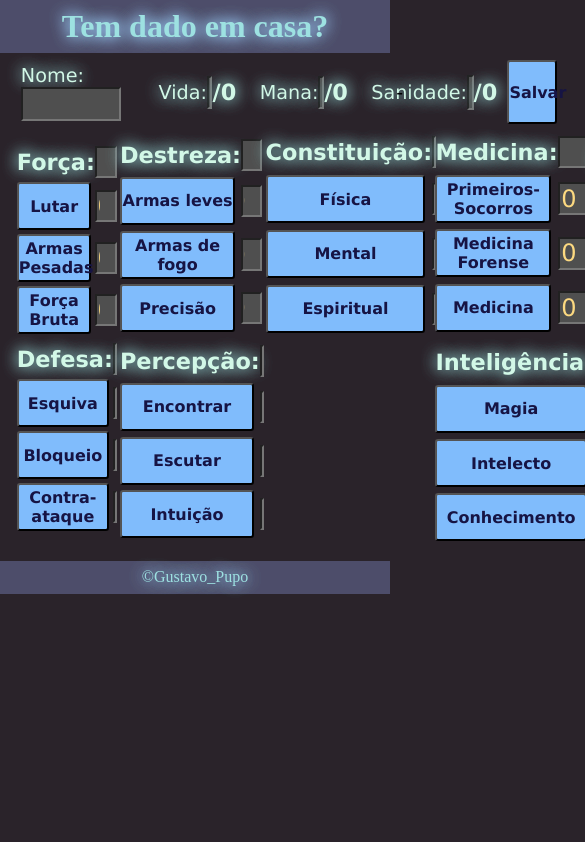
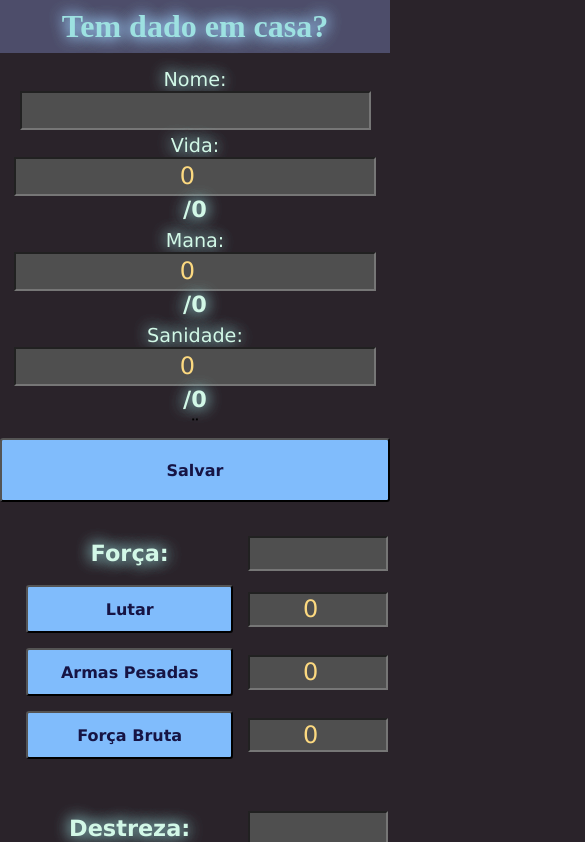
Before and after one commit to gustavo-pupo/RPGHub, an Angular app: page /alr in a window 390 px wide. Shown: the top 842 px of the page, 585 px wide, since content can reach past the window. Built offline with nearby package versions, Linux system fonts and the light colour scheme.

Commit message:
v1.0 pronta

```diff
--- a/src/app/alr/alr.component.css
+++ b/src/app/alr/alr.component.css
@@ -61,6 +61,12 @@ input{
     width: 20%;
     margin: auto;
     height: 4rem;
+}
+.ladinho{
+    display: flex;
+    flex-direction: row;
+    align-items: center;
+    margin: 0 0 0 30%;
 }
 /* ids */
 div#status{
@@ -127,3 +133,47 @@ div#dado{
     align-items: center;
     margin: 0 0 0 15%;
 }
+@media (max-width: 600px){
+    div#infos{
+        flex-direction: column;
+        margin: 2% 0;
+    }
+    div#nomeDiv{
+        flex-direction: column;
+        width: 90%;
+        text-align: center;
+        margin: 0;
+    }
+    div#nomeDiv input{
+        width: 97%;
+    }
+    div#vidaManaSan{
+        flex-direction: column;
+        width: 90%;
+    }
+    div#vidaManaSan input{
+        width: 100%;
+        text-align: center;
+    }
+    div#vida, div#mana, div#sanidade{
+        display: flex;
+        flex-direction: column;
+        margin: 1% 0;
+    }
+    div#atributos{
+        display: flex;
+        flex-direction: column;
+        margin: 0;
+    }
+    div#meio{
+        display: flex;
+        flex-direction: column;
+    }
+    div#dado{
+        margin: 0 0 0 6%;
+    }
+    .salvar{
+        width: 100%;
+    }
+
+}
--- a/src/app/alr/alr.component.html
+++ b/src/app/alr/alr.component.html
@@ -22,11 +22,15 @@
                     <input type="number" [(ngModel)]="sanidadeALR" name="sanidade" id="inputSanidade">
                     <h2>/{{resMentalALR}}</h2>
                 </div>
+            </div>¨
             <button (click)="salvar()" class="botao salvar">Salvar</button>
         </div>
-        -</div>
         <div id="atributos">
             <div id="esquerda">
+                <div id="dado">
+                    <h1>{{dado}}</h1>
+                    <h3>{{tierSucesso}}</h3>
+                </div>
                 <div id="FOR">
                     <table>
                         <tr>
@@ -44,26 +48,6 @@
                             <tr>
                                 <td><button (click)="testeForBru()" class="botao">Força Bruta</button></td>
                                 <td><input type="number" [(ngModel)]="forBruALR" class="input" name="forcaBruta"></td>
-                            </tr>
-                    </table>
-                </div>
-                <div id="DEF">
-                    <table>
-                        <tr>
-                            <th><h2>Defesa:</h2></th>
-                            <th><input class="input" type="number" name="defesa" id="inputDefesa"></th>
-                        </tr>
-                        <tr>
-                            <td><button (click)="testeEsquiva()" class="botao">Esquiva</button></td>
-                            <td><input type="number" [(ngModel)]="esquivaALR" class="input" name="esquiva"></td>
-                        </tr>
-                        <tr>
-                            <td><button (click)="testeBloqueio()" class="botao">Bloqueio</button></td>
-                            <td><input type="number" [(ngModel)]="bloqueioALR" class="input" name="bloqueio"></td>
-                        </tr>
-                        <tr>
-                            <td><button (click)="testeCounter()" class="botao">Contra-ataque</button></td>
-                            <td><input type="number" [(ngModel)]="counterALR" class="input" name="contraAtaque"></td>
                             </tr>
                     </table>
                 </div>
@@ -132,9 +116,29 @@
                         </tr>
                         </table>
                     </div>
-                    <div id="dado">
+                    <!-- <div id="dado">
                         <h1>{{dado}}</h1>
                         <h3>{{tierSucesso}}</h3>
+                    </div> -->
+                    <div id="LAB">
+                        <table class="tabelas">
+                            <tr>
+                                <th><h2>Lábia:</h2></th>
+                                <th><input type="number" class="input" name="labia" id="inputLabia"></th>
+                            </tr>
+                                <tr>
+                                    <td><button (click)="testePersuasao()" class="botao">Persuasão</button></td>
+                                    <td><input type="number" [(ngModel)]="persuasaoALR" class="input" name=""></td>
+                                </tr>
+                                <tr>
+                                    <td><button (click)="testeDiplomacia()" class="botao">Diplomacia</button></td>
+                                    <td><input type="number" [(ngModel)]="diplomaciaALR" class="input" name=""></td>
+                                </tr>
+                                <tr>
+                                    <td><button (click)="testeIntimidacao()" class="botao">Intimidação</button></td>
+                                    <td><input type="number" [(ngModel)]="intimidacaoALR" class="input" name=""></td>
+                                </tr>
+                        </table>
                     </div>
                 </div>
                 <div id="right">
@@ -199,23 +203,23 @@
                         </tr>
                     </table>
                 </div>
-                <div id="LAB">
-                    <table class="tabelas">
+                <div id="DEF">
+                    <table>
                         <tr>
-                            <th><h2>Lábia:</h2></th>
-                            <th><input type="number" class="input" name="labia" id="inputLabia"></th>
+                            <th><h2>Defesa:</h2></th>
+                            <th><input class="input" type="number" name="defesa" id="inputDefesa"></th>
                         </tr>
                         <tr>
-                                <td><button (click)="testePersuasao()" class="botao">Persuasão</button></td>
-                                <td><input type="number" [(ngModel)]="persuasaoALR" class="input" name=""></td>
+                            <td><button (click)="testeEsquiva()" class="botao">Esquiva</button></td>
+                            <td><input type="number" [(ngModel)]="esquivaALR" class="input" name="esquiva"></td>
                         </tr>
                         <tr>
-                                <td><button (click)="testeDiplomacia()" class="botao">Diplomacia</button></td>
-                                <td><input type="number" [(ngModel)]="diplomaciaALR" class="input" name=""></td>
+                            <td><button (click)="testeBloqueio()" class="botao">Bloqueio</button></td>
+                            <td><input type="number" [(ngModel)]="bloqueioALR" class="input" name="bloqueio"></td>
                         </tr>
                         <tr>
-                                <td><button (click)="testeIntimidacao()" class="botao">Intimidação</button></td>
-                                <td><input type="number" [(ngModel)]="intimidacaoALR" class="input" name=""></td>
+                            <td><button (click)="testeCounter()" class="botao">Contra-ataque</button></td>
+                            <td><input type="number" [(ngModel)]="counterALR" class="input" name="contraAtaque"></td>
                         </tr>
                     </table>
                 </div>
--- a/src/app/alr/alr.component.ts
+++ b/src/app/alr/alr.component.ts
@@ -23,9 +23,9 @@ export class ALRComponent implements OnInit {
   findALR:number = parseInt("");
   escutarALR:number = parseInt("");
   intuitionALR:number = parseInt("");
-  resFisicaALR:number = parseInt("");
-  resMentalALR:number = parseInt("");
-  resEspiritualALR:number = parseInt("");
+  resFisicaALR:number = parseInt("0");
+  resMentalALR:number = parseInt("0");
+  resEspiritualALR:number = parseInt("0");
   firstAidALR:number = parseInt("");
   medForenseALR:number = parseInt("");
   medicinaALR:number = parseInt("");
@@ -225,7 +225,39 @@ export class ALRComponent implements OnInit {
   constructor() { }
 
   ngOnInit(): void {
-    if(localStorage.length > 0){
+    if(localStorage.getItem("resFisicaALR")==null||localStorage.getItem("resMentalALR")==null||localStorage.getItem("resEspiritual")==null){
+      this.nomeALR = "";
+      this.vidaALR = 0;
+      this.manaALR = 0;
+      this.sanidadeALR = 0;
+      this.lutarALR = 0;
+      this.armasPesadasALR = 0;
+      this.forBruALR = 0;
+      this.esquivaALR = 0;
+      this.bloqueioALR = 0;
+      this.counterALR = 0;
+      this.armasLevesALR = 0;
+      this.armasDeFogoALR = 0;
+      this.precisaoALR = 0;
+      this.findALR = 0;
+      this.escutarALR = 0;
+      this.intuitionALR = 0;
+      this.resFisicaALR = 0;
+      this.resMentalALR = 0;
+      this.resEspiritualALR = 0;
+      this.firstAidALR = 0;
+      this.medForenseALR = 0;
+      this.medicinaALR = 0;
+      this.velocidadeALR = 0;
+      this.escaladaALR = 0;
+      this.acrobaciaALR = 0;
+      this.magiaALR = 0;
+      this.intelectoALR = 0;
+      this.conhecimentoALR = 0;
+      this.persuasaoALR = 0;
+      this.diplomaciaALR = 0;
+      this.intimidacaoALR = 0;
+    }else{
       this.nomeALR = localStorage.getItem("nomeALR")
       this.vidaALR = parseInt(localStorage.getItem("vidaALR"));
       this.manaALR = parseInt(localStorage.getItem("manaALR"));
@@ -257,38 +289,6 @@ export class ALRComponent implements OnInit {
       this.persuasaoALR = parseInt(localStorage.getItem("persuasaoALR"));
       this.diplomaciaALR = parseInt(localStorage.getItem("diplomaciaALR"));
       this.intimidacaoALR = parseInt(localStorage.getItem("intimidacaoALR"));
-    }else{
-      this.nomeALR = "";
-      this.vidaALR = 0;
-      this.manaALR = 0;
-      this.sanidadeALR = 0;
-      this.lutarALR = 0;
-      this.armasPesadasALR = 0;
-      this.forBruALR = 0;
-      this.esquivaALR = 0;
-      this.bloqueioALR = 0;
-      this.counterALR = 0;
-      this.armasLevesALR = 0;
-      this.armasDeFogoALR = 0;
-      this.precisaoALR = 0;
-      this.findALR = 0;
-      this.escutarALR = 0;
-      this.intuitionALR = 0;
-      this.resFisicaALR = 0;
-      this.resMentalALR = 0;
-      this.resEspiritualALR = 0;
-      this.firstAidALR = 0;
-      this.medForenseALR = 0;
-      this.medicinaALR = 0;
-      this.velocidadeALR = 0;
-      this.escaladaALR = 0;
-      this.acrobaciaALR = 0;
-      this.magiaALR = 0;
-      this.intelectoALR = 0;
-      this.conhecimentoALR = 0;
-      this.persuasaoALR = 0;
-      this.diplomaciaALR = 0;
-      this.intimidacaoALR = 0;
     }
   }
 }
--- a/src/app/home/home.component.css
+++ b/src/app/home/home.component.css
@@ -70,3 +70,22 @@ div#botao{
     width: 100%;
     text-align: center;
 }
+@media(max-width: 600px){
+    header,footer{
+        width: 100%;
+    }
+    div#usm, div#did, div#hopeless,div#kynoka{
+    width: 50%;
+    height: 25vh;
+    margin: 2% 1%;
+    text-align: center;
+    cursor: pointer;
+    transition: 0.4s;
+    border-radius: 0.5rem;
+    }
+    div#geral{
+        align-items: center;
+        display: flex;
+        flex-direction: column;
+    }
+}
--- a/src/app/usm/usm.component.css
+++ b/src/app/usm/usm.component.css
@@ -170,6 +170,7 @@ span#teste{
 /* ids */
     div#geral{
         width: 98%;
+        margin: 0 0 0 2%;
         display: flex;
         flex-direction: column;
     }
@@ -202,7 +203,6 @@ span#teste{
 
     div#testes{
         width: 100%;
-        /* align-items: center; */
     }
 
     div#testes button{
--- a/src/app/usm/usm.component.ts
+++ b/src/app/usm/usm.component.ts
@@ -175,7 +175,7 @@ testeTools(){
 
   ngOnInit():void {
 
-    if(localStorage.length == 0){
+    if(localStorage.getItem("intUSM") == null||localStorage.getItem("conUSM") == null){
       this.nomeUSM = "";
       this.intUSM = parseInt("0");
       this.qtdManaUSM = "0";
```
Lines whose indentation alone changed are shown as unchanged.
